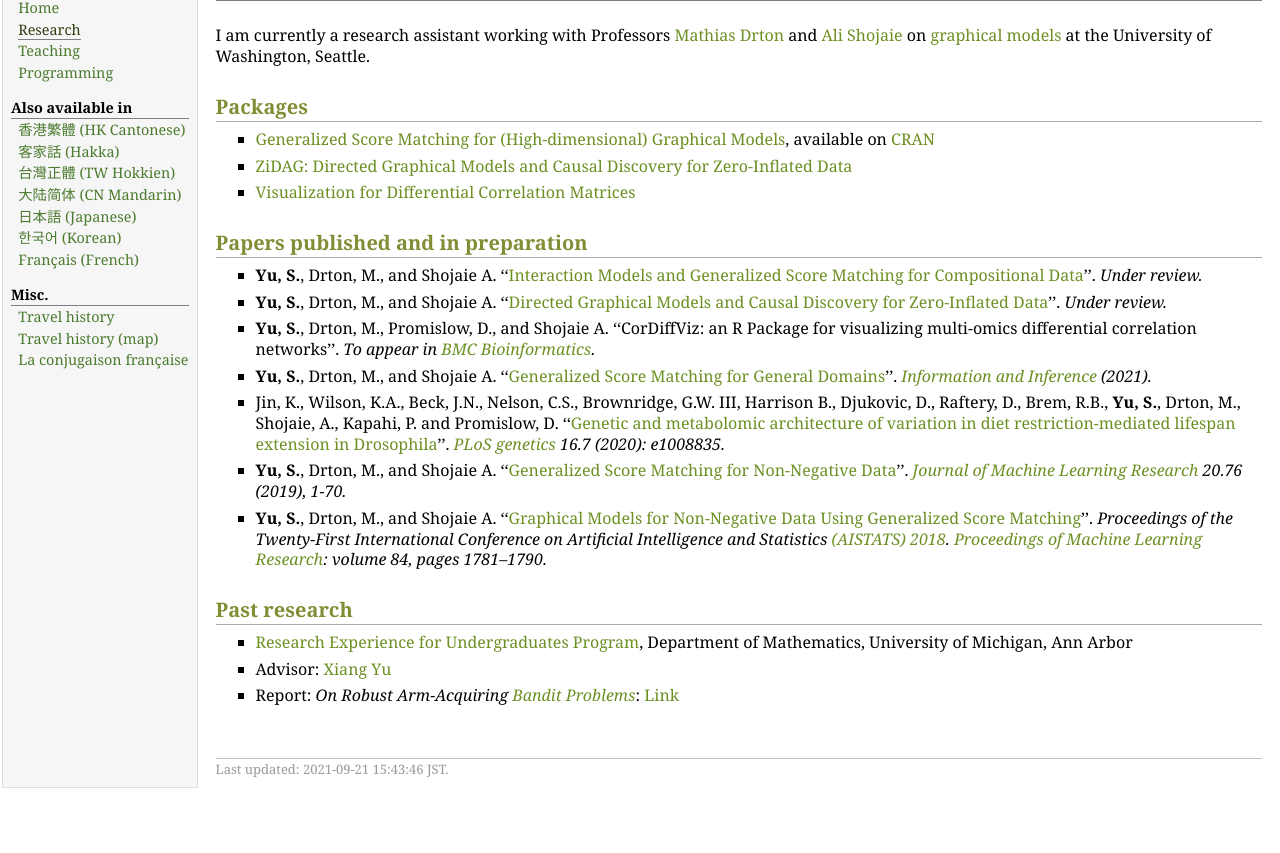
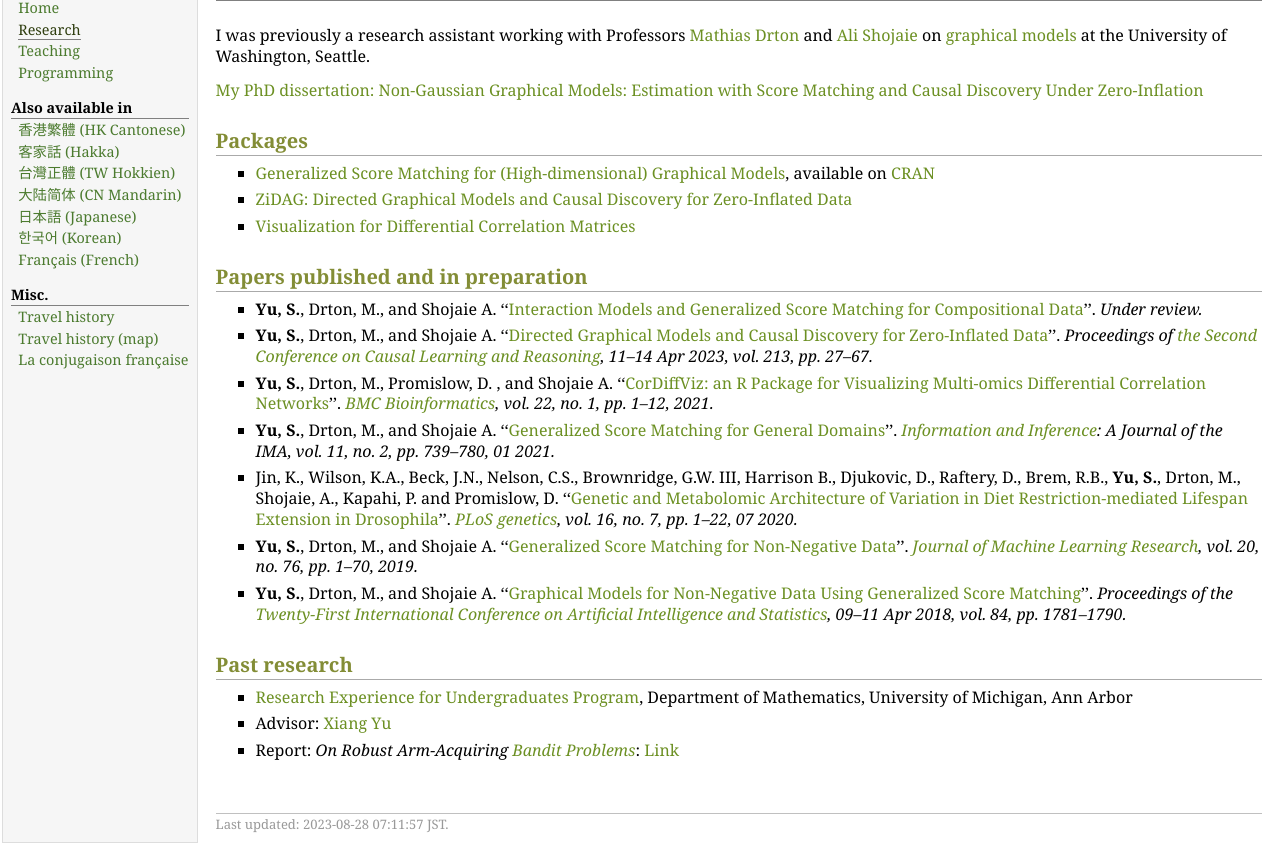
Before and after one commit to sqyu/sqyu.github.io, a plain HTML site: page research.html in a window 1280 px wide. Shown: the part 49-902 px from the top of the page. Before the commit the page ends 847 px from the top, so only its background shows below. Drawn offline with Linux system fonts and the light colour scheme.

Commit message:
Publications

```diff
--- a/research.html
+++ b/research.html
@@ -43,7 +43,8 @@ ga('send', 'pageview');
 <div id="toptitle">
 <h1>Research</h1>
 </div>
-<p>I am currently a research assistant working with Professors <a href="http://www.stat.washington.edu/~md5/">Mathias Drton</a> and <a href="http://faculty.washington.edu/ashojaie/">Ali Shojaie</a> on <a href="http://en.wikipedia.org/wiki/Graphical_model">graphical models</a> at the University of Washington, Seattle.</p>
+<p>I was previously a research assistant working with Professors <a href="http://www.stat.washington.edu/~md5/">Mathias Drton</a> and <a href="http://faculty.washington.edu/ashojaie/">Ali Shojaie</a> on <a href="http://en.wikipedia.org/wiki/Graphical_model">graphical models</a> at the University of Washington, Seattle.</p>
+<p><a href="https://digital.lib.washington.edu/researchworks/bitstream/handle/1773/46199/Yu_washington_0250E_21317.pdf?sequence=1&amp;isAllowed=y">My PhD dissertation: Non-Gaussian Graphical Models: Estimation with Score Matching and Causal Discovery Under Zero-Inflation</a></p>
 <h2>Packages</h2>
 <ul>
 <li><p><a href="https://github.com/sqyu/genscore">Generalized Score Matching for (High-dimensional) Graphical Models</a>, available on <a href="http://cran.r-project.org/package=genscore">CRAN</a></p>
@@ -57,17 +58,17 @@ ga('send', 'pageview');
 <ul>
 <li><p><b>Yu, S.</b>, Drton, M., and Shojaie A.&nbsp;&lsquo;&lsquo;<a href="https://arxiv.org/abs/2109.04671">Interaction Models and Generalized Score Matching for Compositional Data</a>&rsquo;&rsquo;. <i>Under review.</i></p>
 </li>
-<li><p><b>Yu, S.</b>, Drton, M., and Shojaie A.&nbsp;&lsquo;&lsquo;<a href="https://arxiv.org/abs/2004.04150">Directed Graphical Models and Causal Discovery for Zero-Inflated Data</a>&rsquo;&rsquo;. <i>Under review.</i></p>
+<li><p><b>Yu, S.</b>, Drton, M., and Shojaie A.&nbsp;&lsquo;&lsquo;<a href="https://proceedings.mlr.press/v213/yu23a.html">Directed Graphical Models and Causal Discovery for Zero-Inflated Data</a>&rsquo;&rsquo;. <i>Proceedings of <a href="https://www.cclear.cc/2023/FullAgenda">the Second Conference on Causal Learning and Reasoning</a>, 11&ndash;14 Apr 2023, vol. 213, pp. 27–67.</i></p>
 </li>
-<li><p><b>Yu, S.</b>, Drton, M., Promislow, D., and Shojaie A.&nbsp;&lsquo;&lsquo;CorDiffViz: an R Package for visualizing multi-omics differential correlation networks&rsquo;&rsquo;.     <i>To appear in <a href="https://bmcbioinformatics.biomedcentral.com/">BMC Bioinformatics</a>.</i></p>
+<li><p><b>Yu, S.</b>, Drton, M., Promislow, D.&nbsp;, and Shojaie A.&nbsp;&lsquo;&lsquo;<a href="https://bmcbioinformatics.biomedcentral.com/articles/10.1186/s12859-021-04383-2">CorDiffViz: an R Package for Visualizing Multi-omics Differential Correlation Networks</a>&rsquo;&rsquo;. <i><a href="https://bmcbioinformatics.biomedcentral.com/">BMC Bioinformatics</a>, vol. 22, no. 1, pp. 1–12, 2021.</i></p>
 </li>
-<li><p><b>Yu, S.</b>, Drton, M., and Shojaie A.&nbsp;&lsquo;&lsquo;<a href="https://academic.oup.com/imaiai/advance-article/doi/10.1093/imaiai/iaaa041/6109736?guestAccessKey=1198db06-9ebf-41e8-ab77-2b1ced553150">Generalized Score Matching for General Domains</a>&rsquo;&rsquo;. <i><a href="https://academic.oup.com/imaiai">Information and Inference</a> (2021).</i></p>
+<li><p><b>Yu, S.</b>, Drton, M., and Shojaie A.&nbsp;&lsquo;&lsquo;<a href="https://academic.oup.com/imaiai/advance-article/doi/10.1093/imaiai/iaaa041/6109736?guestAccessKey=1198db06-9ebf-41e8-ab77-2b1ced553150">Generalized Score Matching for General Domains</a>&rsquo;&rsquo;. <i><a href="https://academic.oup.com/imaiai">Information and Inference</a>: A Journal of the IMA, vol. 11, no. 2, pp. 739–780, 01 2021.</i></p>
 </li>
-<li><p>Jin, K., Wilson, K.A., Beck, J.N., Nelson, C.S., Brownridge, G.W. III, Harrison B., Djukovic, D., Raftery, D., Brem, R.B., <b>Yu, S.</b>, Drton, M., Shojaie, A., Kapahi, P. and Promislow, D.&nbsp;&lsquo;&lsquo;<a href="https://journals.plos.org/plosgenetics/article?id=10.1371/journal.pgen.1008835">Genetic and metabolomic architecture of variation in diet restriction-mediated lifespan extension in Drosophila</a>&rsquo;&rsquo;. <i><a href="https://journals.plos.org/plosgenetics/">PLoS genetics</a> 16.7 (2020): e1008835.</i></p>
+<li><p>Jin, K., Wilson, K.A., Beck, J.N., Nelson, C.S., Brownridge, G.W. III, Harrison B., Djukovic, D., Raftery, D., Brem, R.B., <b>Yu, S.</b>, Drton, M., Shojaie, A., Kapahi, P. and Promislow, D.&nbsp;&lsquo;&lsquo;<a href="https://journals.plos.org/plosgenetics/article?id=10.1371/journal.pgen.1008835">Genetic and Metabolomic Architecture of Variation in Diet Restriction-mediated Lifespan Extension in Drosophila</a>&rsquo;&rsquo;. <i><a href="https://journals.plos.org/plosgenetics/">PLoS genetics</a>, vol. 16, no. 7, pp. 1–22, 07 2020.</i></p>
 </li>
-<li><p><b>Yu, S.</b>, Drton, M., and Shojaie A.&nbsp;&lsquo;&lsquo;<a href="http://jmlr.org/papers/v20/18-278.html">Generalized Score Matching for Non-Negative Data</a>&rsquo;&rsquo;. <i><a href="https://jmlr.org/">Journal of Machine Learning Research</a> 20.76 (2019), 1-70.</i></p>
+<li><p><b>Yu, S.</b>, Drton, M., and Shojaie A.&nbsp;&lsquo;&lsquo;<a href="http://jmlr.org/papers/v20/18-278.html">Generalized Score Matching for Non-Negative Data</a>&rsquo;&rsquo;. <i><a href="https://jmlr.org/">Journal of Machine Learning Research</a>, vol. 20, no. 76, pp. 1–70, 2019.</i></p>
 </li>
-<li><p><b>Yu, S.</b>, Drton, M., and Shojaie A.&nbsp;&lsquo;&lsquo;<a href="http://proceedings.mlr.press/v84/yu18b.html">Graphical Models for Non-Negative Data Using Generalized Score Matching</a>&rsquo;&rsquo;. <i>Proceedings of the Twenty-First International Conference on Artificial Intelligence and Statistics <a href="http://aistats.org/aistats2018/">(AISTATS) 2018</a>. <a href="http://proceedings.mlr.press/">Proceedings of Machine Learning Research</a>: volume 84, pages 1781–1790.</i></p>
+<li><p><b>Yu, S.</b>, Drton, M., and Shojaie A.&nbsp;&lsquo;&lsquo;<a href="http://proceedings.mlr.press/v84/yu18b.html">Graphical Models for Non-Negative Data Using Generalized Score Matching</a>&rsquo;&rsquo;. <i>Proceedings of the <a href="http://aistats.org/aistats2018/">Twenty-First International Conference on Artificial Intelligence and Statistics</a>, 09&ndash;11 Apr 2018, vol. 84, pp. 1781–1790.</i></p>
 </li>
 </ul>
 <h2>Past research</h2>
@@ -81,7 +82,7 @@ ga('send', 'pageview');
 </ul>
 <div id="footer">
 <div id="footer-text">
-Last updated: 2021-09-21 15:43:46 JST.
+Last updated: 2023-08-28 07:11:57 JST.
 </div>
 </div>
 </td>
```
Also changed, not shown: program.html (+3 -1 lines), 2 other files.
